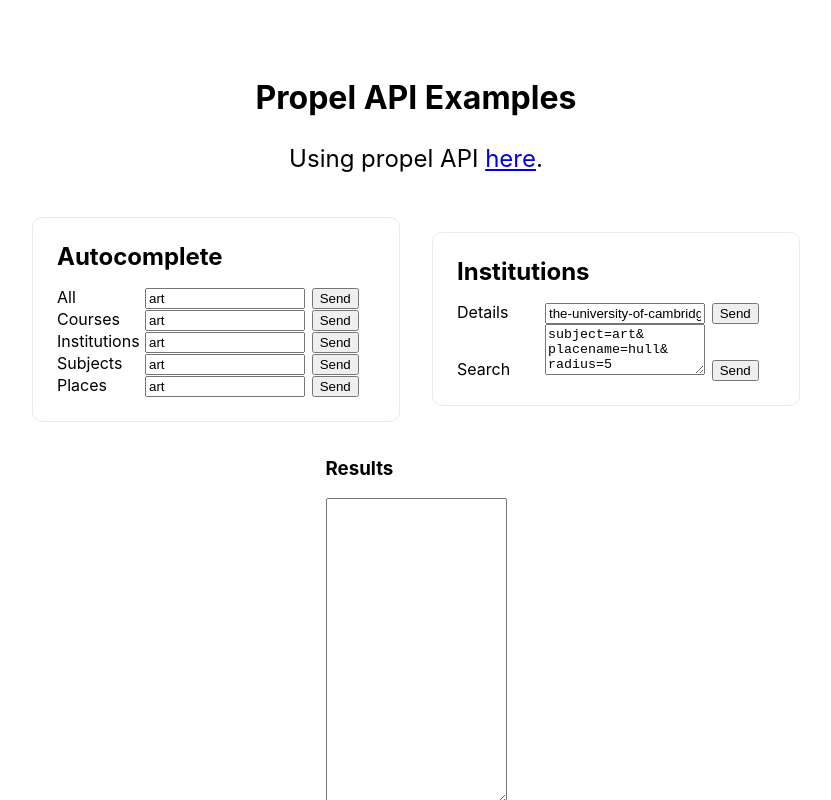
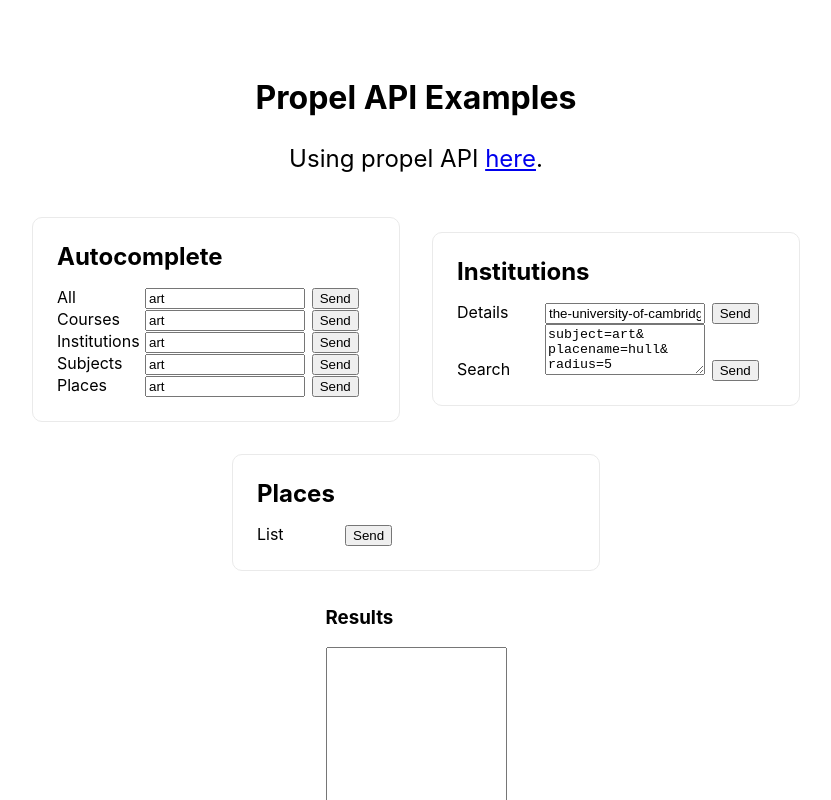
Before and after one commit to IanIsFluent/nextjs-blog, a Next.js app: page / in a window 1280 px wide. Shown: the top 800 px of the page, without its empty margins (224-1055 px from the left). Built offline with nearby package versions, Linux system fonts and the light colour scheme.

Commit message:
add places list

```diff
--- a/pages/index.tsx
+++ b/pages/index.tsx
@@ -168,6 +168,13 @@ export default function Home() {
           return res.json();
         },
       }),
+      placesList: useQuery({
+        queryFn: async () => {
+          setActiveQueryName('placesList');
+          var res = await fetch(`${apiBaseUrl}/places`);
+          return res.json();
+        },
+      }),
     };
     const latestQuery = queries[activeQueryName];
     const resultText = useMemo(() => {
@@ -201,7 +208,7 @@ export default function Home() {
         </p>
 
         <div className={styles.grid}>
-          <div className={styles.card} style={{ minWidth: '23em' }}>
+          <div className={styles.card}>
             <h3>Autocomplete</h3>
             <Autocomplete
               label="All"
@@ -235,7 +242,7 @@ export default function Home() {
             />
           </div>
 
-          <div className={styles.card} style={{ minWidth: '23em' }}>
+          <div className={styles.card}>
             <h3>Institutions</h3>
             <div>
               <label
@@ -295,6 +302,29 @@ export default function Home() {
               </button>
             </div>
           </div>
+
+          <div className={styles.card}>
+            <h3>Places</h3>
+            <div>
+              <label
+                style={{
+                  display: 'inline-block',
+                  width: '5em',
+                  marginRight: '.5em',
+                }}
+              >
+                List
+              </label>
+              <button
+                type="button"
+                onClick={() => {
+                  queries.placesList.refetch();
+                }}
+              >
+                Send
+              </button>
+            </div>
+          </div>
         </div>
         <div>
           <h3>Results</h3>
--- a/styles/Home.module.css
+++ b/styles/Home.module.css
@@ -48,6 +48,7 @@
 }
 
 .card {
+  min-width: 23rem;
   margin: 1rem;
   flex-basis: 45%;
   padding: 1.5rem;
```
